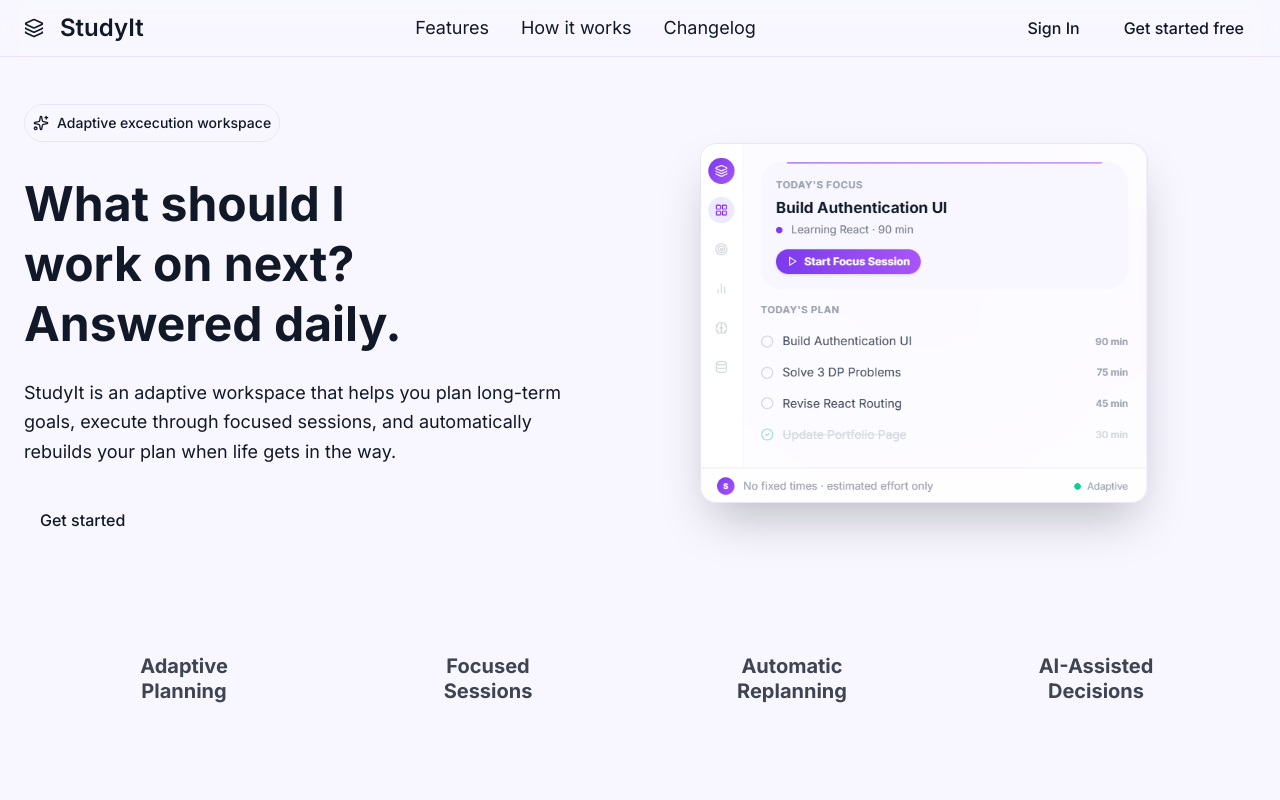
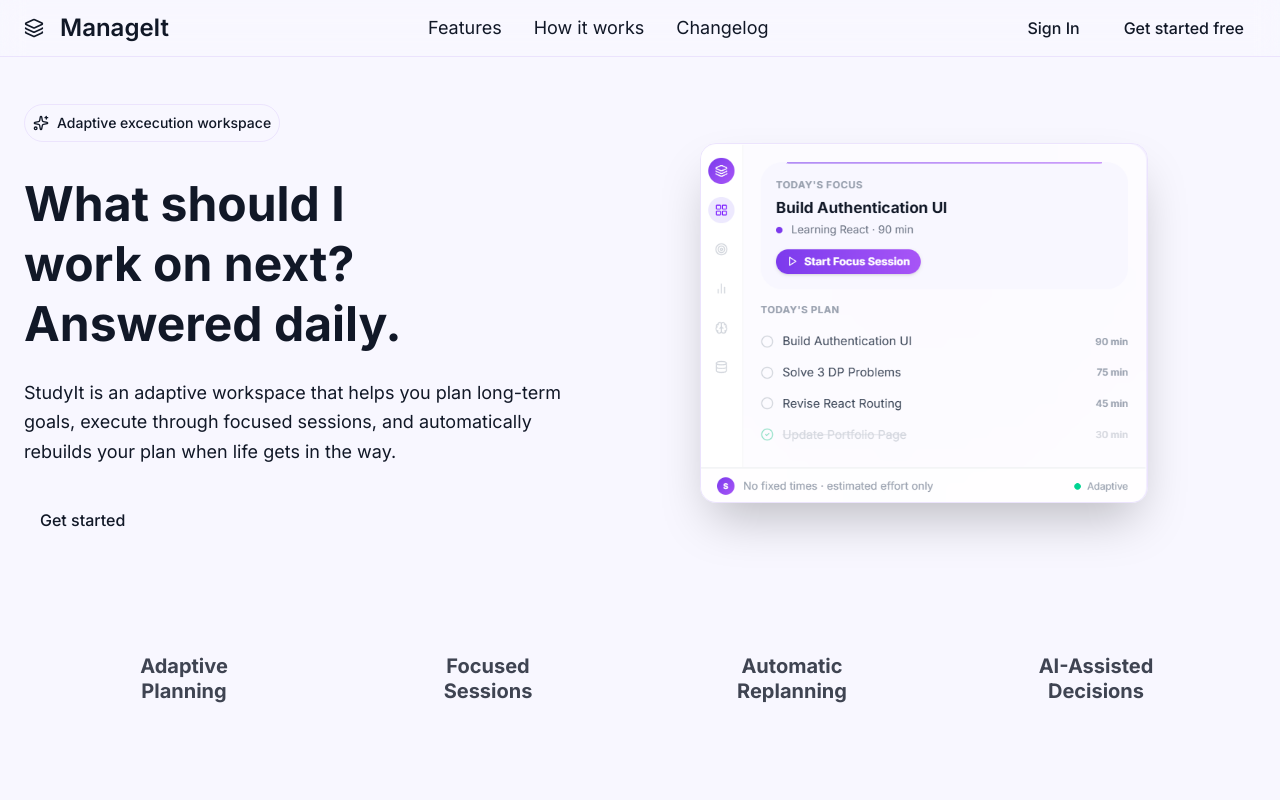
Before and after one commit to Aayushi262005/AI-manager, a React (Vite) app: page / in a window 1280 px wide. Shown: the top 800 px of the page. Built offline with nearby package versions, Linux system fonts and the light colour scheme; no server answers.

Commit message:
name fix

```diff
--- a/src/components/Navbar.jsx
+++ b/src/components/Navbar.jsx
@@ -12,7 +12,7 @@ const Navbar = () => {
                 <Layers className="w-5 h-5 text-primary-foreground" />
               </div>
                 <span className="text-2xl font-semibold text-foreground">
-                  StudyIt
+                  ManageIt
                 </span>
             </div>
             <div className="gap-8 hidden md:flex">
```
Also changed, not shown: 1 other file (tests, documents, lock files or other folders).
